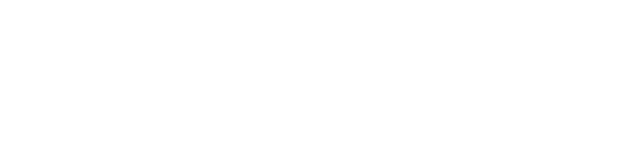
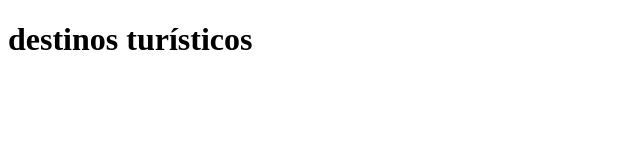
Before and after one commit to DJR-PO/examen_git_tur, a plain HTML site: page index.html in a window 1280 px wide. Shown: the whole page, without its empty margins (0-640 px from the left). Drawn offline with Linux system fonts and the light colour scheme.

Commit message:
titulo pagina

```diff
--- a/index.html
+++ b/index.html
@@ -6,6 +6,6 @@
     <title>destinos turísticos</title>
 </head>
 <body>
-
+    <h1>destinos turísticos</h1>
 </body>
 </html>
```
